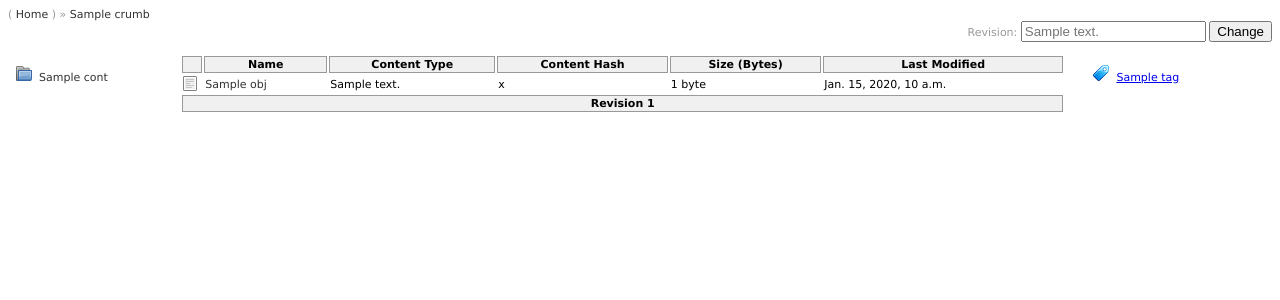
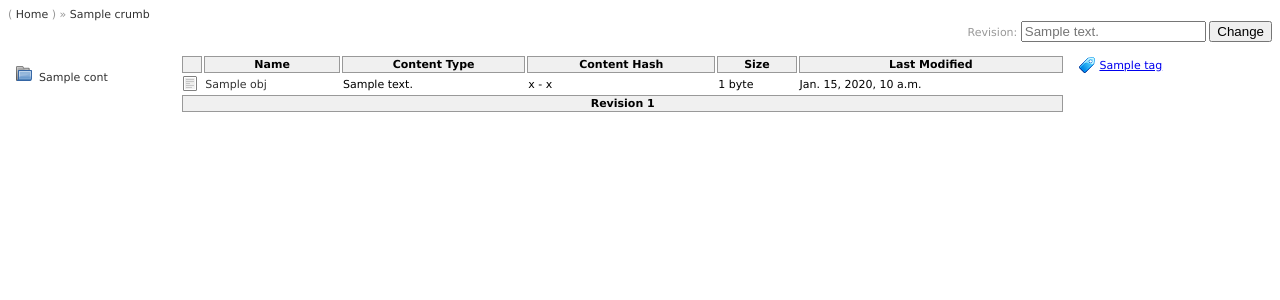
Before and after one commit to Moliholy/cvmfs-browser, a Django app: template cloud_browser/templates/cloud_browser/browser.html in a window 1280 px wide. Shown: the top 300 px of the page. Run offline with Django 3.2, Linux system fonts and the light colour scheme; the template is opened without the code that fills it: most values are stand-ins (such as "Sample title", 1, 10 or a date in 2020); parts of the project's set-up code (start-up, migrations or seed data) failed here and were passed over.

Commit message:
Improved HTML and CSS

```diff
--- a/cloud_browser/media/css/cloud-browser.css
+++ b/cloud_browser/media/css/cloud-browser.css
@@ -60,8 +60,8 @@ div#cloud-browser-cvmfs-tags {
     border: solid 1px #fff;
 }
 
-div#cloud-browser-cvmfs-tags ul {
-    list-style-image: url(../img/custom/blue_tag.ico);
+table#cloud-browser-cvmfs-tags-table {
+    font-size: 11px;
 }
 
 /** Objects */
--- a/cloud_browser/templates/cloud_browser/_browser.html
+++ b/cloud_browser/templates/cloud_browser/_browser.html
@@ -32,7 +32,7 @@
       <th>Name</th>
       <th>Content Type</th>
       <th>Content Hash</th>
-      <th>Size (Bytes)</th>
+      <th>Size</th>
       <th>Last Modified</th>
     </tr>
   </thead>
@@ -60,6 +60,9 @@
         <td>
             {% if obj.content_hash %}
             {{ obj.content_hash }}
+                {% if obj.content_hash_type %}
+                - {{ obj.content_hash_type }}
+                {% endif %}
             {% else %}--{% endif %}
         </td>
         <td>
@@ -101,16 +104,20 @@
     <!-- NEW ADDITION: TAGS -->
     {% if tag_list %}
     <div id="cloud-browser-cvmfs-tags">
-    <ul>
+        <table id="cloud-browser-cvmfs-tags-table">
         {% for tag in tag_list %}
-        <li>
-            <a href="{% url "cloud_browser_browser" fqrn tag.revision container.name %}">
-            {{ tag.name|truncatechars:30 }}
-            </a>
-
-        </li>
+            <tr>
+                <td>
+                    <img src="{% cloud_browser_media_url 'img/custom/blue_tag.ico' %}" />
+                </td>
+                <td>
+                    <a href="{% url "cloud_browser_browser" fqrn tag.revision container.name %}">
+                    {{ tag.name|truncatechars:30 }}
+                    </a>
+                </td>
+            </tr>
         {% endfor %}
-    </ul>
+        </table>
     {% endif %}
     </div>
 
```
